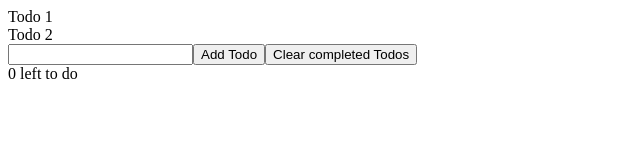
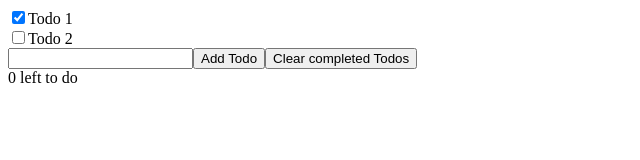
Before and after one commit to lduran2/react_tutorials_followalong, a React (Create React App) app in the folder @webdevsimplified/react-in-30-mins/: page / in a window 1280 px wide. Shown: the top 160 px of the page, without its empty margins (0-640 px from the left). Built offline with nearby package versions, Linux system fonts and the light colour scheme.

Commit message:
[@wds] checking todo checkboxes

```diff
--- a/@webdevsimplified/react-in-30-mins/src/App.js
+++ b/@webdevsimplified/react-in-30-mins/src/App.js
@@ -15,7 +15,7 @@ export default function App() {
       [
         {
           "name": "Todo 1",
-          "complete": false
+          "complete": true
         },
         {
           "name": "Todo 2",
--- a/@webdevsimplified/react-in-30-mins/src/Todo.js
+++ b/@webdevsimplified/react-in-30-mins/src/Todo.js
@@ -3,7 +3,10 @@ import React from 'react';
 export default function Todo({ todo }) {
   return (
     <div>
-      {todo}
+      <label>
+        <input type='checkbox' checked={todo.complete} />
+        {todo.name}
+      </label>
     </div>
   );
 };
--- a/@webdevsimplified/react-in-30-mins/src/TodoList.js
+++ b/@webdevsimplified/react-in-30-mins/src/TodoList.js
@@ -7,7 +7,7 @@ export default function TodoList({ todos }) {
   // renders "TODO: Hello, world!"
   return (
     todos.map(
-      todo => <Todo key={ todo.id } todo={ todo.name } />
+      todo => <Todo key={ todo.id } todo={ todo } />
     )
   );
 };
```
